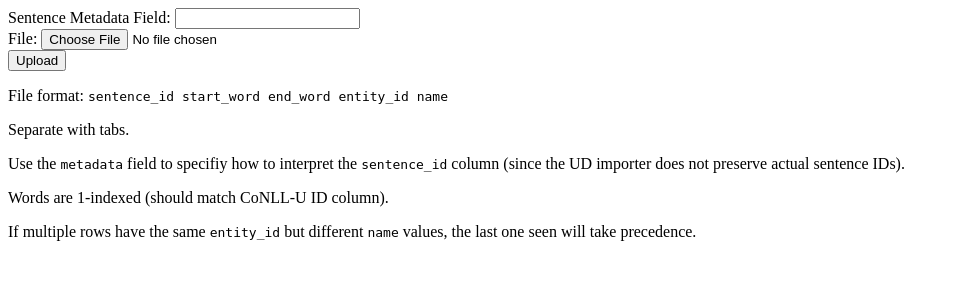
After one commit to mr-martian/plaid-corefud, a Flask app: template templates/upload_form.html in a window 1280 px wide. The commit adds this page. Shown: the top 300 px of the page, without its empty margins (0-959 px from the left). Run offline with Flask 3, Linux system fonts and the light colour scheme; the template is opened without the code that fills it, so the values that code supplies are empty.

Commit message:
spreadsheet import

```diff
--- a/app.py
+++ b/app.py
@@ -14,13 +14,14 @@ app.config['PLAID_URL'] += 'api/v1/'
 class LoginError(Exception):
     pass
 
-def send_request(method, path, **data):
+def send_request(method, path, blob=None, **data):
     token = session.get('token')
     if not token:
         flash('login required', 'auth')
         raise LoginError()
+    param = blob if blob is not None else data
     r = requests.request(method, app.config['PLAID_URL'] + path,
-                         json=data,
+                         json=param,
                          headers={'Authorization': 'Bearer '+token})
     if r.status_code == 401:
         flash('your session has expired; please login again', 'auth')
@@ -104,6 +105,9 @@ def project_config(pid):
                  configured=True)
     return redirect('/project/'+pid)
 
+def token_sort_key(w):
+    return (w['token/begin'], w['token/precedence'] or 0)
+
 @app.get('/document/<string:docid>')
 @require_token
 def document(docid):
@@ -147,7 +151,7 @@ def document(docid):
         sz = st['token/end']
         wd = [w for w in words['token-layer/tokens']
               if sa <= w['token/begin'] <= w['token/end'] <= sz]
-        wd.sort(key=lambda w: (w['token/begin'], w['token/precedence'] or 0))
+        wd.sort(key=token_sort_key)
         wids = set(w['token/id'] for w in wd)
         sentences.append({
             'index': idx,
@@ -230,3 +234,67 @@ def modify_entity():
             if code2 >= 300:
                 return data2, code2
         return {'id': eid, 'name': name}
+
+@app.route('/document/<string:docid>/upload', methods=['GET', 'POST'])
+@require_token
+def upload_data(docid):
+    if request.method == 'GET':
+        code, data = send_request('GET', f'documents/{docid}')
+        return render_template('upload_form.html', data=data)
+    code, data = send_request('GET', 'documents/'+docid+'?include-body=true')
+    # TODO: error handling
+    metadata_key = request.form['metadata']
+    baseline = find_by_role(data, 'document/text-layers', 'baseline')
+    sentence = find_by_role(baseline, 'text-layer/token-layers', 'sentence')
+    word = find_by_role(baseline, 'text-layer/token-layers', 'syntactic-word')
+    sent_ranges = []
+    for sent in sentence['token-layer/tokens']:
+        k = sent.get('metadata', {}).get(metadata_key)
+        sent_ranges.append((k, sent['token/begin'], sent['token/end']))
+    word_locs = {}
+    words_by_sent = defaultdict(list)
+    for w in word['token-layer/tokens']:
+        sid = None
+        for k, a, z in sent_ranges:
+            if a <= w['token/begin'] <= w['token/end'] <= z:
+                words_by_sent[k].append(w)
+                break
+    for k in words_by_sent:
+        for i, w in enumerate(sorted(words_by_sent[k], key=token_sort_key), 1):
+            word_locs[(k, i)] = w['token/id']
+    coref_layer = None
+    for layer in word['token-layer/span-layers']:
+        if layer.get('config', {}).get('corefud', {}).get('role', {}).get('is_id'):
+            coref_layer = layer['span-layer/id']
+            break
+    metadata = data.get('document/metadata', {}).get('corefud', {})
+    counts = metadata.get('counts', {})
+    names = metadata.get('entities', {})
+    eid_remap = {}
+    spans = []
+    for row in request.files['file'].readlines():
+        cols = row.decode('utf-8').strip().split('\t')
+        if len(cols) != 5:
+            continue
+        s, a, z, e, n = cols
+        tokens = []
+        for i in range(int(a), int(z)+1):
+            if (s, i) in word_locs:
+                tokens.append(word_locs[(s, i)])
+        if not tokens:
+            continue
+        if e not in eid_remap:
+            counts[e[0]] = counts.get(e[0], 0) + 1
+            eid_remap[e] = e[0] + str(counts[e[0]])
+        e2 = eid_remap[e]
+        names[e2] = n
+        spans.append({
+            'span-layer-id': coref_layer,
+            'tokens': tokens,
+            'value': e2,
+        })
+    metadata['counts'] = counts
+    metadata['entities'] = names
+    send_request('PATCH', f'documents/{docid}/metadata', corefud=metadata)
+    send_request('POST', 'spans/bulk', blob=spans)
+    return redirect(f'/document/{docid}')
--- a/static/draw-trees.js
+++ b/static/draw-trees.js
@@ -75,7 +75,7 @@ function draw_sentence(elem, swap) {
     }
   });
   let baseline = max_height+40;
-  svg.setAttribute('width', table.getBoundingClientRect().width);
+  svg.setAttribute('width', table.scrollWidth);
   svg.setAttribute('height', max_height+40);
   svg.innerHTML = arcs.map(
 	  function(arc) {
--- a/templates/project_documents.html
+++ b/templates/project_documents.html
@@ -12,6 +12,8 @@
 	  <th>Name</th>
 	  <th>Created</th>
 	  <th>Modified</th>
+	  <th>Upload Data</th>
+	  <th>Download Data</th>
 	</tr>
       </thead>
       <tbody>
@@ -20,6 +22,8 @@
 	  <td><a href="/document/{{doc['document/id']}}">{{doc['document/name']}}</a></td>
 	  <td>{{doc['document/time-created']}}</td>
 	  <td>{{doc['document/time-modified']}}</td>
+	  <td><a href="/document/{{doc['document/id']}}/upload">Upload</a></td>
+	  <td>Download</td>
 	</tr>
 	{% endfor %}
       </tbody>
--- /dev/null
+++ b/templates/upload_form.html
@@ -0,0 +1,32 @@
+<!doctype html>
+<html>
+  <head>
+    <meta charset="utf-8"/>
+    <title>Upload data for {{data['document/name']}}</title>
+  </head>
+  <body>
+    {% with msg = get_flashed_messages(category_filter=['upload']) %}
+    {% if msg %}
+    <ul>
+      {% for m in msg %}
+      <li>{{m}}</li>
+      {% endfor %}
+    </ul>
+    {% endif %}
+    {% endwith %}
+    <form method="POST" enctype="multipart/form-data">
+      <label for="metadata">Sentence Metadata Field:</label>
+      <input id="metadata" name="metadata" required/>
+      <br/>
+      <label for="file">File:</label>
+      <input id="file" name="file" type="file" required/>
+      <br/>
+      <button type="submit">Upload</button>
+    </form>
+    <p>File format: <code>sentence_id start_word end_word entity_id name</code></p>
+    <p>Separate with tabs.</p>
+    <p>Use the <code>metadata</code> field to specifiy how to interpret the <code>sentence_id</code> column (since the UD importer does not preserve actual sentence IDs).</p>
+    <p>Words are 1-indexed (should match CoNLL-U ID column).</p>
+    <p>If multiple rows have the same <code>entity_id</code> but different <code>name</code> values, the last one seen will take precedence.</p>
+  </body>
+</html>
```
